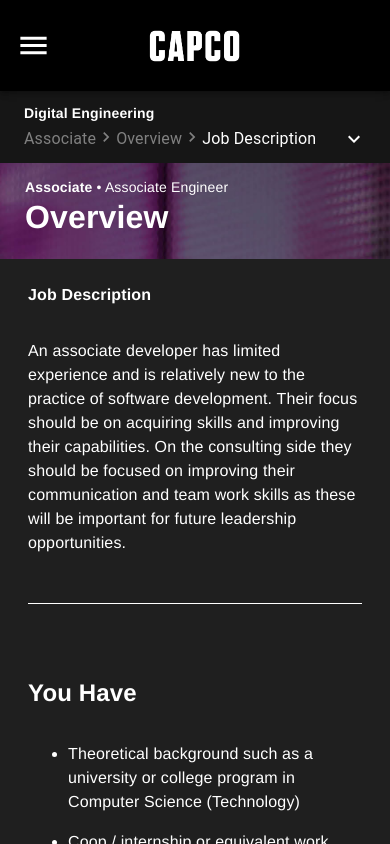
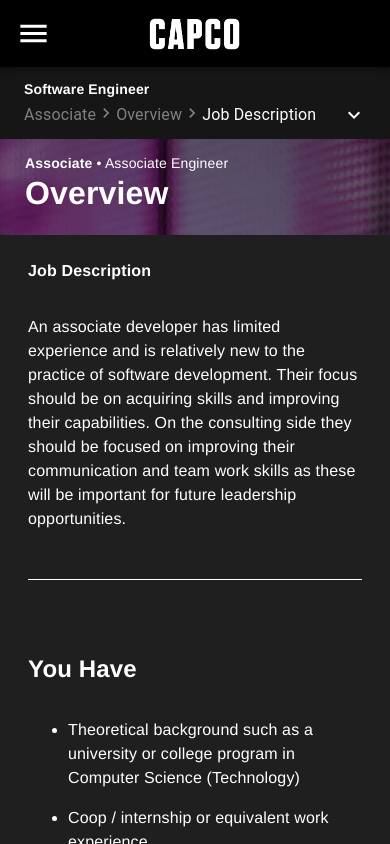
Before and after one commit to capcodigital/engineering-framework, a React (Create React App) app: page /software in a window 390 px wide. Built offline with nearby package versions, Linux system fonts and the light colour scheme.

Commit message:
Adding specialism to breadcrumb on mobile.

```diff
--- a/src/BreadcrumbsNav.tsx
+++ b/src/BreadcrumbsNav.tsx
@@ -57,12 +57,12 @@
   onClick,
   children,
 }) => {
-  const { level, category, competency } = useContext(EngineeringContext);
+  const { level, category, competency, specialism } = useContext(EngineeringContext);
 
   return (
     <Wrapper onClick={onClick}>
       <div className='breadcrumbs-wrapper'>
-        <div className='title'>Digital Engineering</div>
+        <div className='title'>{specialism}</div>
         <Breadcrumbs
           separator={<NavigateNextIcon fontSize='small' />}
           aria-label='breadcrumb'
--- a/src/Header.tsx
+++ b/src/Header.tsx
@@ -20,8 +20,8 @@
     padding-top: 24px;
     padding-bottom: 2.5rem;
     @media screen and (max-width: 1000px) {
-      padding-top: 16px;
-      padding-bottom: 16px;
+      padding-top: 4px;
+      padding-bottom: 4px;
       position: relative;
       z-index: 1400;
       img {
@@ -74,7 +74,7 @@
         color: white;
       }
       ul {
-        padding-top: 110px;
+        padding-top: 80px;
         padding-left: 16px;
       }
       a {
```
